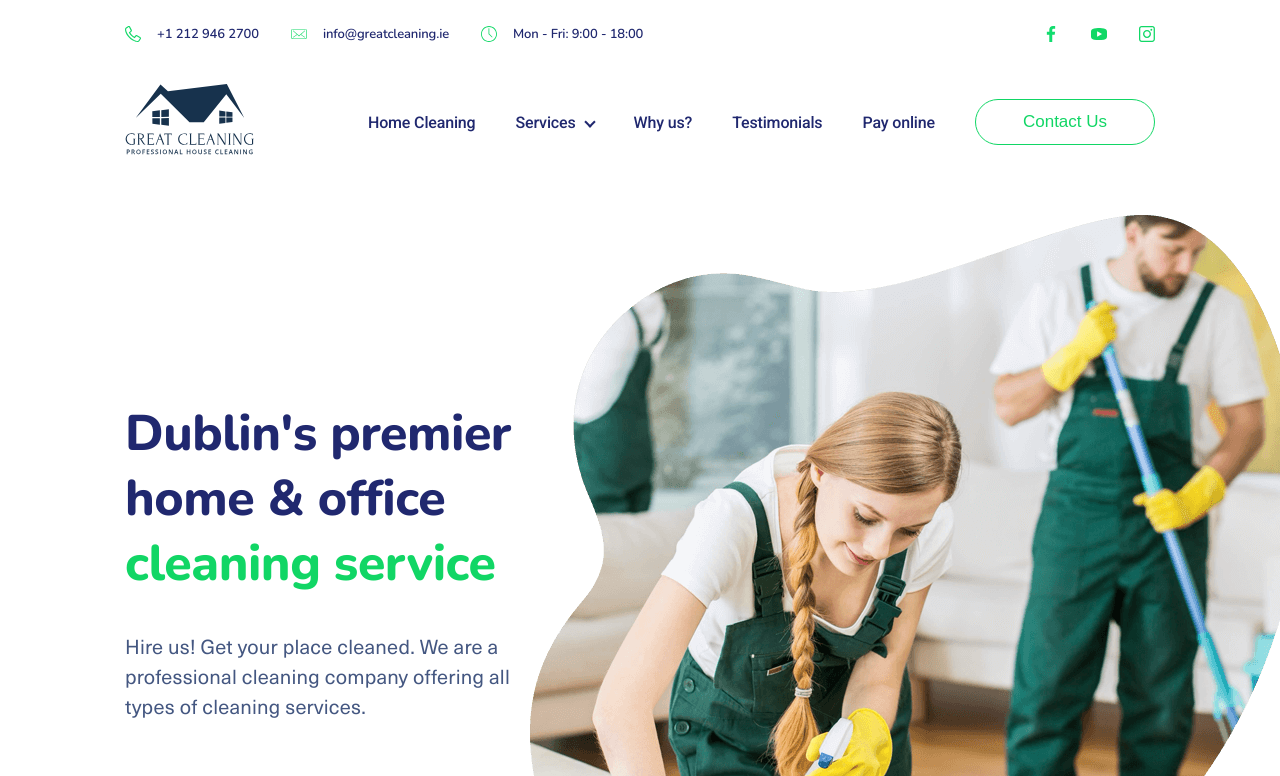
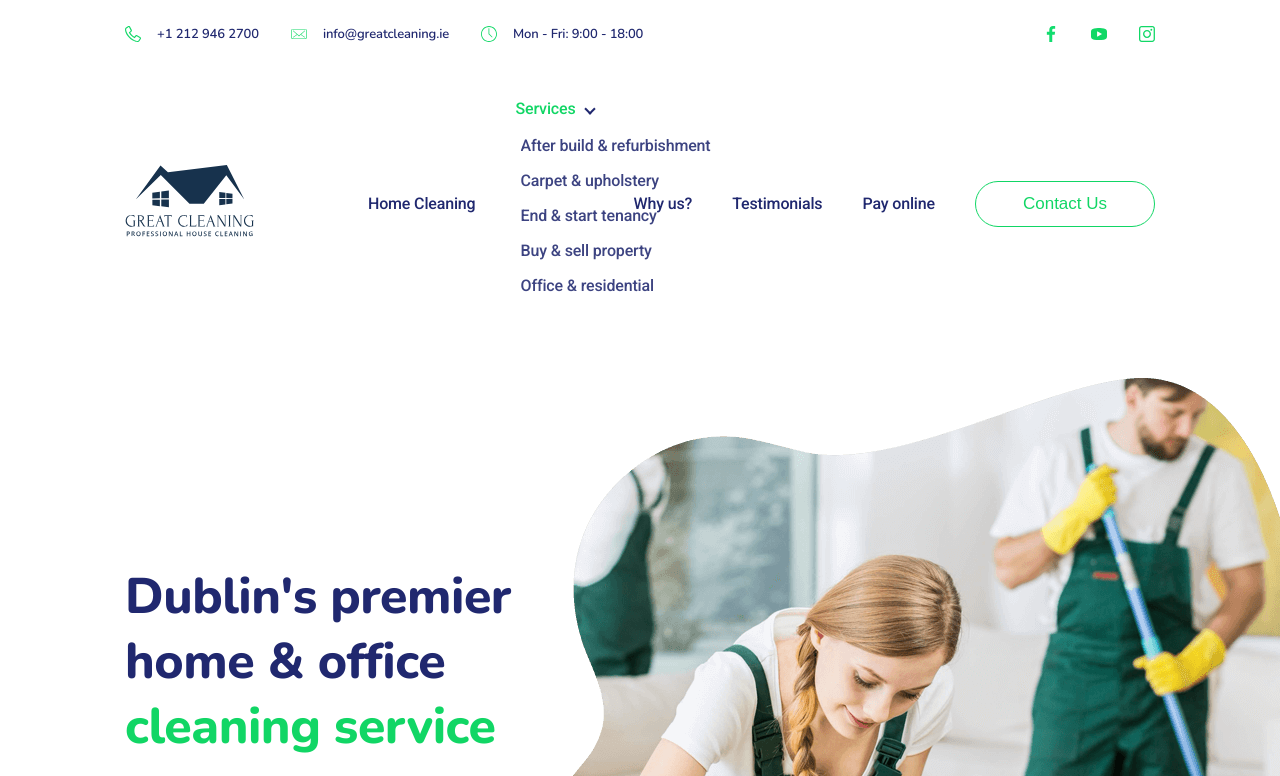
Before and after one commit to natanael7/cleaning, a plain HTML site: page index.html in a window 1280 px wide. Both pictures are taken after a click on the icon 589 px from the left and 122 px from the top of the page. Shown: the top 776 px of the page. Drawn offline with nearby package versions, Linux system fonts and the light colour scheme.

Commit message:
NavBar sublist added

```diff
--- a/index.html
+++ b/index.html
@@ -75,12 +75,38 @@
               Home Cleaning
             </a>
           </li>
-          <li class="nav-item">
+          <li class="nav-item" state="closed">
             <a href="" class="nav-link">
               Services
             </a>
             <i class="nav-arrow arrow-accent"></i>
-
+            <ul class="nav-sub">
+              <li class="nav-sub__item">
+                <a href="" class="nav-link">
+                  After build & refurbishment
+                </a>
+              </li>
+              <li class="nav-sub__item">
+                <a href="" class="nav-link">
+                  Carpet & upholstery
+                </a>
+              </li>
+              <li class="nav-sub__item">
+                <a href="" class="nav-link">
+                  End & start tenancy
+                </a>
+              </li>
+              <li class="nav-sub__item">
+                <a href="" class="nav-link">
+                  Buy & sell property
+                </a>
+              </li>
+              <li class="nav-sub__item">
+                <a href="" class="nav-link">
+                  Office & residential
+                </a>
+              </li>
+            </ul>
           </li>
           <li class="nav-item">
             <a href="" class="nav-link">
--- a/js/navbar.js
+++ b/js/navbar.js
@@ -56,3 +56,37 @@ function handleNavClick() {
 const navButton = document.querySelector(`.${burgerClass}`);
 const navList = document.querySelector(`.${listClass}`);
 navButton.addEventListener("click", handleNavClick);
+
+const itemClass = "nav-item";
+const arrowClass = "nav-arrow";
+const navArrow = document.querySelectorAll(`.${arrowClass}`);
+
+for (let i = 0; i < navArrow.length; i++)
+  navArrow[i].addEventListener("click", handleArrowClick);
+
+function handleArrowClick(event) {
+  const list = event.target.parentNode;
+  const state = list.getAttribute(attribute);
+
+  if (state == valueIfClosed) {
+    handleClosedItem(list);
+    return;
+  }
+
+  if (state == valueIfOpened) {
+    handleOpenedItem(list);
+    return;
+  }
+
+  throw "Invalid NavList State";
+}
+
+function handleOpenedItem(list) {
+  changeState(valueIfClosed, list);
+  toggleClass(0, list, itemClass);
+}
+
+function handleClosedItem(list) {
+  changeState(valueIfOpened, list);
+  toggleClass(1, list, itemClass);
+}
--- a/sass/modules/_nav.sass
+++ b/sass/modules/_nav.sass
@@ -8,6 +8,7 @@
     display: flex
     align-items: center
     position: relative
+
   &-logo
     $max: 130px
     width: 100%
@@ -20,6 +21,7 @@
     width: 100%
     justify-content: flex-end
     gap: 4.5%
+    transition: max-height .65s linear
 
   &-button
     width: 180px
@@ -33,17 +35,67 @@
     flex-wrap: nowrap
     align-items: center
 
+    transition: color .3s ease-out, margin .65s
+
   &-burger
     display: none
 
+  &-sub
+    color: $accent-color
+
+    max-height: 0
+    transition: max-height .45s
+
+    display: flex
+    flex-direction: column
+
+    position: absolute
+
+    top: 100%
+
+    white-space: nowrap
+
+    overflow: hidden
+
+    &__item
+      padding: 0.5em 0
+
+      transition: color .15s ease-out
+
+      &:hover
+        color: $base-color
+
+  &-item
+    &:hover
+      color: $base-color
+
+  &-item
+    position: relative
+    .nav-sub
+      color: $accent-color
+      margin-top: 10px
+      margin-left: 5px
+      opacity: .87
+      max-height: 0
+
+    &__opened
+      margin-bottom: calc(175px + 10px + 5px)
+      color: $base-color
+      .nav-sub
+        max-height: 100vh
+
+  @media (min-width: 1201px)
+    &-item
+      &:hover
+        .nav-sub
+          max-height: 100vh
+
   @media (max-width: 1200px)
-    &-list
-      font-size: 14px
-      gap: 1em
-
     &-container
       justify-content: space-between
     &-list
+      font-size: 14px
+
       flex-direction: column
       gap: 20px
 
@@ -55,14 +107,13 @@
       padding: inherit
 
       background: #ffffff
-      z-index: 5
+      z-index: 6
 
       font-size: 1rem
 
       overflow: hidden
 
       max-height: 0
-      transition: max-height 1s
 
       &__opened
         max-height: 100vh
```
Also changed, not shown: css/style.css, 1 other file.
